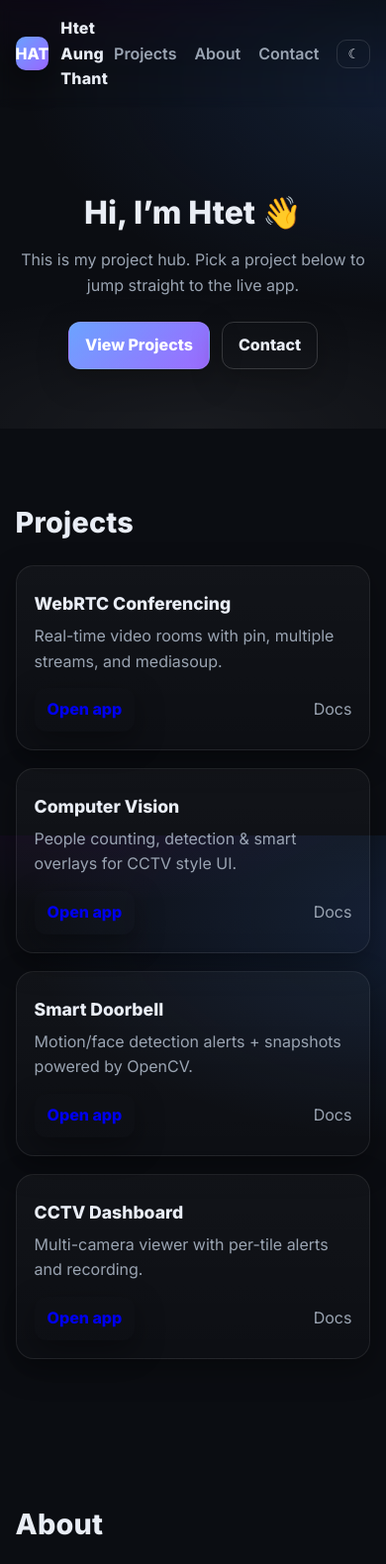
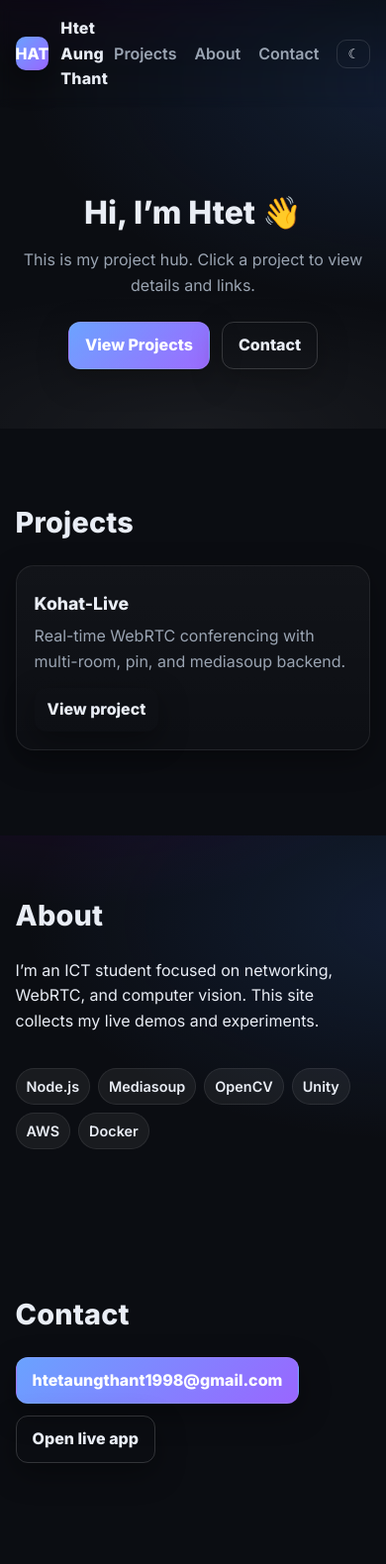
Before and after one commit to KoHat1998/htetaungthant, a website: page index.html in a window 390 px wide. Shown: the top 1580 px of the page at 99% size. Drawn offline with Linux system fonts and the light colour scheme.

Commit message:
add more pages

```diff
--- a/index.html
+++ b/index.html
@@ -4,9 +4,9 @@
   <meta charset="utf-8" />
   <meta name="viewport" content="width=device-width,initial-scale=1" />
   <title>Htet Aung Thant — Projects</title>
-  <meta name="description" content="Welcome to Htet Aung Thant’s project hub. Explore WebRTC, Computer Vision, Smart Doorbell, and more." />
+  <meta name="description" content="Welcome to Htet Aung Thant’s project hub. Explore live demos and case studies." />
   <meta property="og:title" content="Htet Aung Thant — Projects" />
-  <meta property="og:description" content="Explore my projects: WebRTC, Computer Vision, Smart Doorbell, and more." />
+  <meta property="og:description" content="Explore my projects and live apps." />
   <meta property="og:type" content="website" />
   <link rel="icon" href="favicon.ico" />
   <link rel="preconnect" href="https://fonts.googleapis.com" />
@@ -35,12 +35,10 @@
   <section class="hero">
     <div class="container hero-inner">
       <h1>Hi, I’m Htet 👋</h1>
-      <p class="sub">
-        This is my project hub. Pick a project below to jump straight to the live app.
-      </p>
+      <p class="sub">This is my project hub. Click a project to view details and links.</p>
       <div class="quick-actions">
         <a class="btn primary" href="#projects">View Projects</a>
-        <a class="btn ghost" href="mailto:contact@htetaungthant.com">Contact</a>
+        <a class="btn ghost" href="mailto:htetaungthant1998@gmail.com">Contact</a>
       </div>
     </div>
     <div class="hero-gradient" aria-hidden="true"></div>
@@ -51,53 +49,16 @@
     <div class="container">
       <h2 class="section-title">Projects</h2>
       <div class="grid">
-        <!-- WebRTC -->
-        <article class="card">
+        <!-- Kohat-Live (single project card) -->
+        <a class="card card-link" href="projects/kohat-live.html" aria-label="Open Kohat-Live project page">
           <div class="card-top">
-            <h3>WebRTC Conferencing</h3>
-            <p class="muted">Real-time video rooms with pin, multiple streams, and mediasoup.</p>
+            <h3>Kohat-Live</h3>
+            <p class="muted">Real-time WebRTC conferencing with multi-room, pin, and mediasoup backend.</p>
           </div>
           <div class="card-bottom">
-            <a class="btn small" href="https://webrtc.htetaungthant.com" target="_blank" rel="noopener">Open app</a>
-            <a class="text-link" href="#" aria-disabled="true" title="Coming soon">Docs</a>
+            <span class="btn small">View project</span>
           </div>
-        </article>
-
-        <!-- Computer Vision -->
-        <article class="card">
-          <div class="card-top">
-            <h3>Computer Vision</h3>
-            <p class="muted">People counting, detection & smart overlays for CCTV style UI.</p>
-          </div>
-          <div class="card-bottom">
-            <a class="btn small" href="https://cv.htetaungthant.com" target="_blank" rel="noopener">Open app</a>
-            <a class="text-link" href="#" aria-disabled="true" title="Coming soon">Docs</a>
-          </div>
-        </article>
-
-        <!-- Smart Doorbell -->
-        <article class="card">
-          <div class="card-top">
-            <h3>Smart Doorbell</h3>
-            <p class="muted">Motion/face detection alerts + snapshots powered by OpenCV.</p>
-          </div>
-          <div class="card-bottom">
-            <a class="btn small" href="https://doorbell.htetaungthant.com" target="_blank" rel="noopener">Open app</a>
-            <a class="text-link" href="#" aria-disabled="true" title="Coming soon">Docs</a>
-          </div>
-        </article>
-
-        <!-- CCTV -->
-        <article class="card">
-          <div class="card-top">
-            <h3>CCTV Dashboard</h3>
-            <p class="muted">Multi-camera viewer with per-tile alerts and recording.</p>
-          </div>
-          <div class="card-bottom">
-            <a class="btn small" href="https://cctv.htetaungthant.com" target="_blank" rel="noopener">Open app</a>
-            <a class="text-link" href="#" aria-disabled="true" title="Coming soon">Docs</a>
-          </div>
-        </article>
+        </a>
       </div>
     </div>
   </section>
@@ -107,9 +68,7 @@
     <div class="container about">
       <div>
         <h2 class="section-title">About</h2>
-        <p>
-          I’m an ICT student focused on networking, WebRTC, and computer vision. This site collects my live demos and experiments.
-        </p>
+        <p>I’m an ICT student focused on networking, WebRTC, and computer vision. This site collects my live demos and experiments.</p>
       </div>
       <ul class="stack">
         <li>Node.js</li>
@@ -127,8 +86,8 @@
     <div class="container">
       <h2 class="section-title">Contact</h2>
       <div class="contact-row">
-        <a class="btn primary" href="mailto:contact@htetaungthant.com">contact@htetaungthant.com</a>
-        <a class="btn ghost" href="https://webrtc.htetaungthant.com" target="_blank" rel="noopener">Try WebRTC demo</a>
+        <a class="btn primary" href="mailto:htetaungthant1998@gmail.com">htetaungthant1998@gmail.com</a>
+        <a class="btn ghost" href="https://kohat-live.htetaungthant.com" target="_blank" rel="noopener noreferrer">Open live app</a>
       </div>
     </div>
   </section>
@@ -145,7 +104,7 @@
   </footer>
 
   <script>
-    // Year + theme toggle
+    // Year + simple theme toggle (non-persistent)
     document.getElementById('y').textContent = new Date().getFullYear();
     const btn = document.getElementById('themeToggle');
     const root = document.documentElement;
--- /dev/null
+++ b/package.json
@@ -0,0 +1,5 @@
+{
+  "dependencies": {
+    "git": "^0.1.5"
+  }
+}
--- a/styles.css
+++ b/styles.css
@@ -146,3 +146,11 @@ body {
 @media (max-width: 760px) {
   .about { grid-template-columns: 1fr; }
 }
+
+/* Make anchor targets align below sticky header */
+#projects, #about, #contact { scroll-margin-top: 80px; }
+
+/* Make the entire card-link clickable and accessible */
+.card-link { text-decoration: none; color: inherit; display: block; }
+.card-link .btn { pointer-events: none; }
+.card-link:focus-visible { outline: 2px solid var(--ring); outline-offset: 4px; border-radius: 20px; }
```
Also changed, not shown: projects/kohat-live.html (added, +100 -0 lines), 1 other file.
